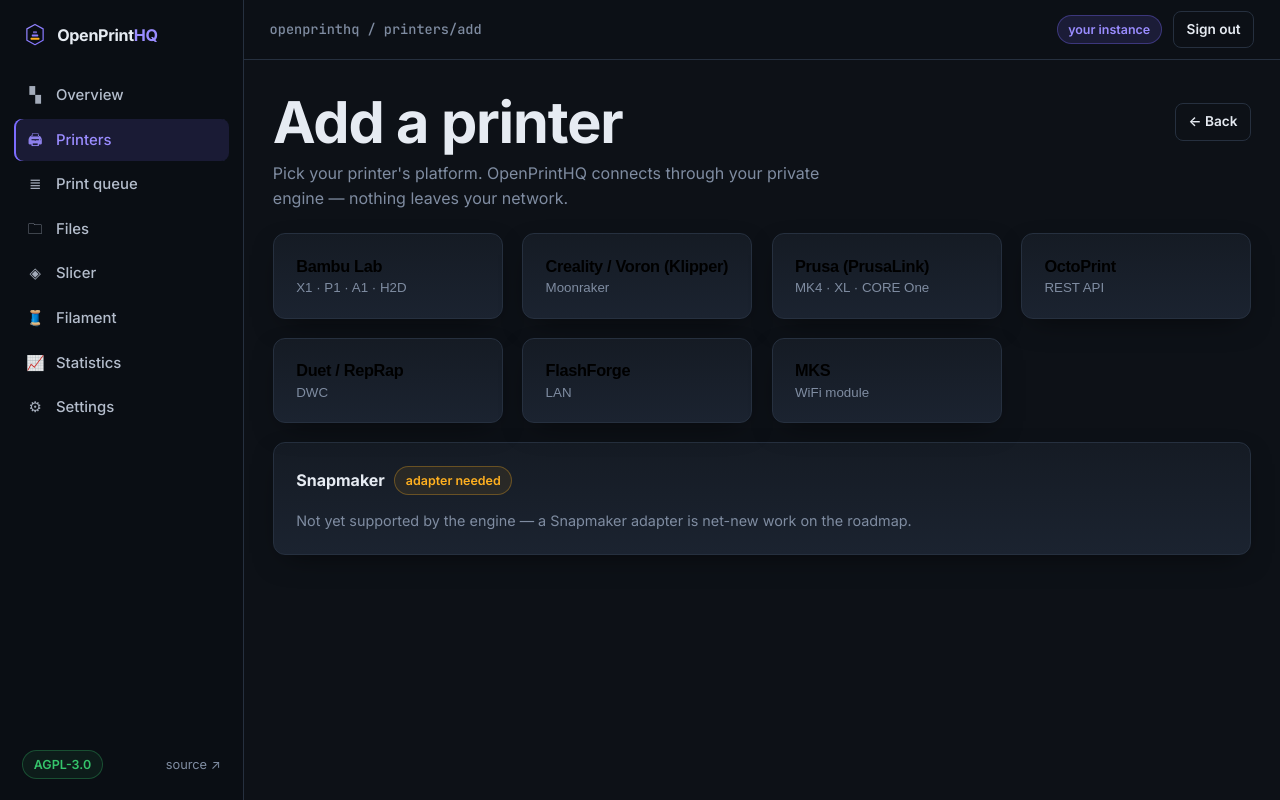
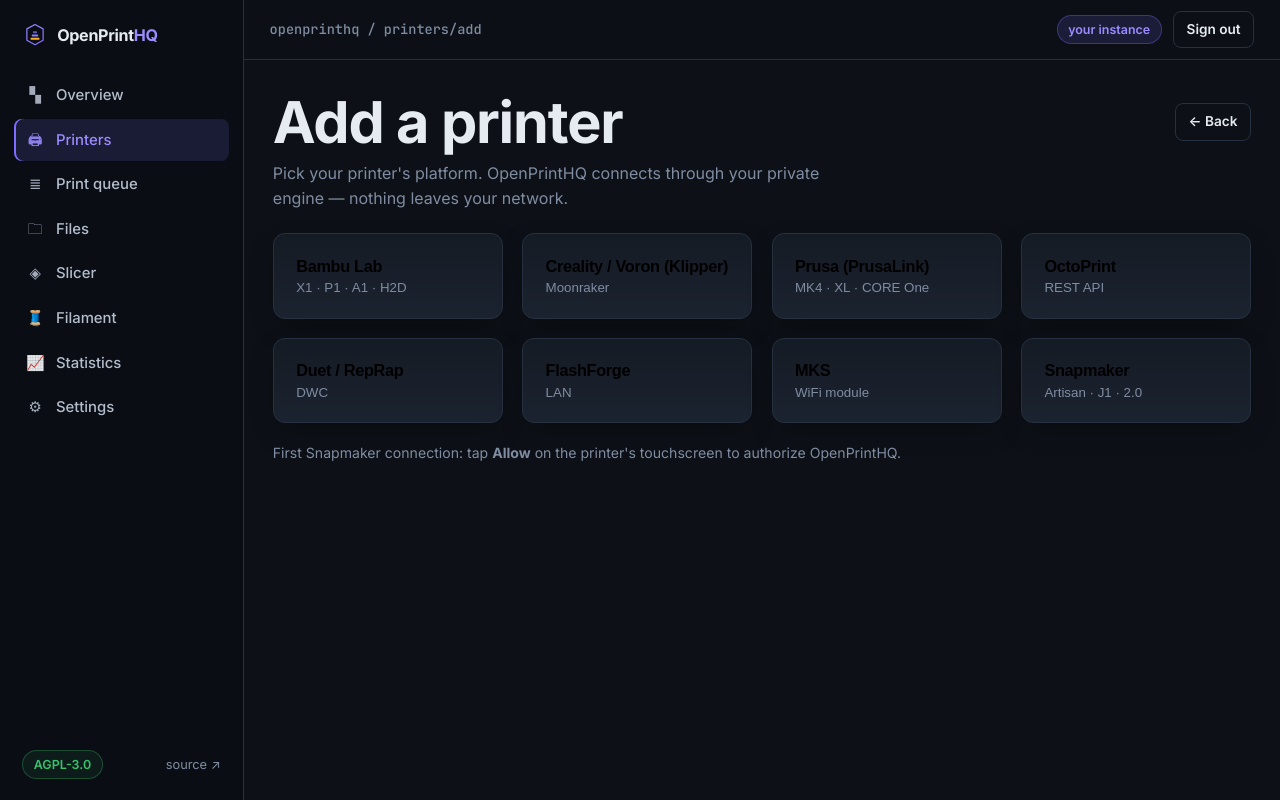
Before and after one commit to norjms/openprinthq, a SvelteKit app in the folder web/: page /app/printers/add in a window 1280 px wide. Built offline with nearby package versions, Linux system fonts and the light colour scheme.

Commit message:
Add Snapmaker as a supported vendor in the add-printer UI (#9)

```diff
--- a/web/src/routes/app/printers/add/+page.svelte
+++ b/web/src/routes/app/printers/add/+page.svelte
@@ -21,7 +21,8 @@
     { key: 'octoprint', ct: 'octoprint', name: 'OctoPrint', sub: 'REST API', fields: [F.name, F.ip, F.apikeyReq, F.model] },
     { key: 'duet', ct: 'duet', name: 'Duet / RepRap', sub: 'DWC', fields: [F.name, F.ip, F.model] },
     { key: 'flashforge', ct: 'flashforge', name: 'FlashForge', sub: 'LAN', fields: [F.name, F.ip, F.model] },
-    { key: 'mks', ct: 'mks', name: 'MKS', sub: 'WiFi module', fields: [F.name, F.ip, F.model] }
+    { key: 'mks', ct: 'mks', name: 'MKS', sub: 'WiFi module', fields: [F.name, F.ip, F.model] },
+    { key: 'snapmaker', ct: 'snapmaker', name: 'Snapmaker', sub: 'Artisan · J1 · 2.0', fields: [F.name, F.ip, F.apikey, F.model] }
   ];
 
   let selected = $state(null);
@@ -71,10 +72,7 @@
       </button>
     {/each}
   </div>
-  <div class="card card-pad soon">
-    <b>Snapmaker</b> <span class="chip accent">adapter needed</span>
-    <p class="muted">Not yet supported by the engine — a Snapmaker adapter is net-new work on the roadmap.</p>
-  </div>
+  <p class="muted small">First Snapmaker connection: tap <b>Allow</b> on the printer's touchscreen to authorize OpenPrintHQ.</p>
 {:else}
   <form class="card card-pad form" onsubmit={submit}>
     <div class="flex between center">
@@ -104,8 +102,7 @@
   .vendor { text-align: left; cursor: pointer; transition: border 0.15s, transform 0.15s; }
   .vendor:hover { border-color: var(--ophq-primary); transform: translateY(-2px); }
   .vendor h3 { margin: 0 0 0.3rem; font-size: 1.02rem; }
-  .soon { display: flex; align-items: center; gap: 0.6rem; flex-wrap: wrap; }
-  .soon p { width: 100%; margin: 0.3rem 0 0; font-size: 0.9rem; }
+  .small { margin-top: 1rem; font-size: 0.88rem; }
   .form { max-width: 460px; }
   .form h3 { margin: 0 0 0.4rem; }
   .err { color: var(--ophq-danger); font-size: 0.9rem; }
```
